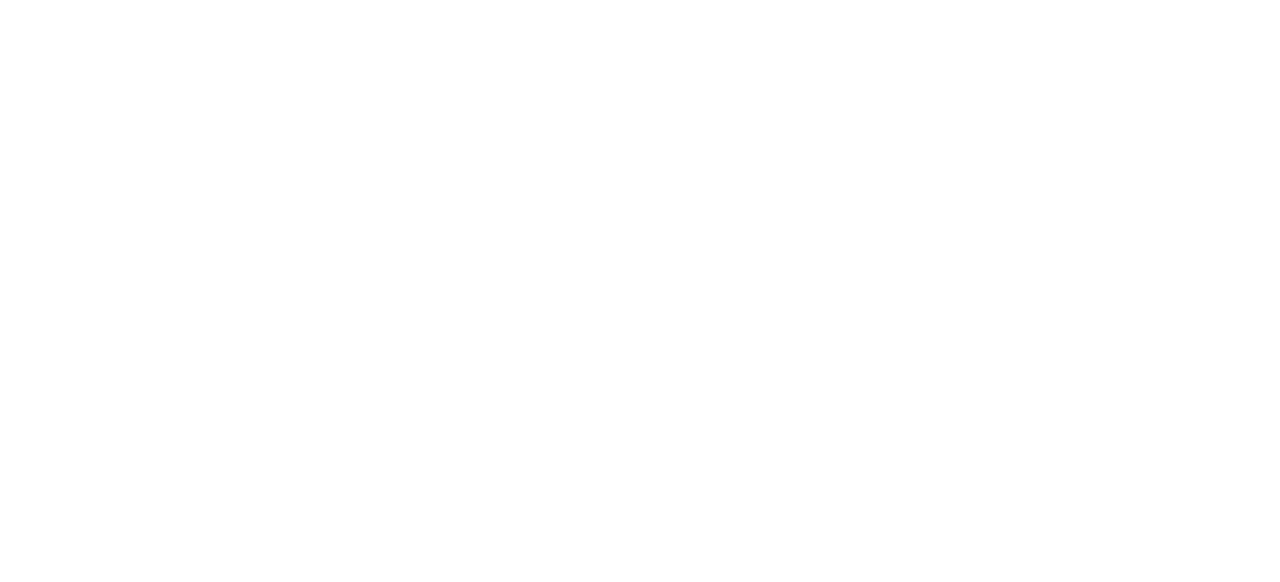
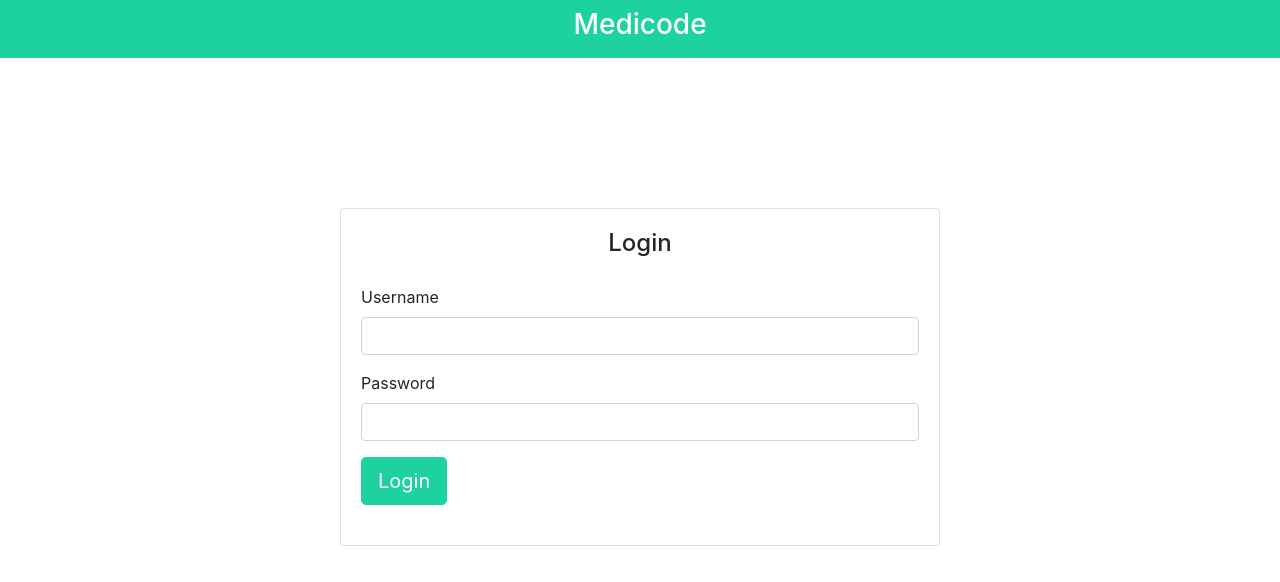
Before and after one commit to daffaputradamar/medicode, an Angular app: page /login in a window 1280 px wide. Before the commit this address led to /. Shown: the top 582 px of the page. Built offline with nearby package versions, Linux system fonts and the light colour scheme.

Commit message:
edit login page

```diff
--- a/angular.json
+++ b/angular.json
@@ -24,13 +24,13 @@
               "src/assets"
             ],
             "styles": [
-              "src/styles.css",
-              "node_modules/bootstrap/dist/css/bootstrap.min.css"
+              "node_modules/bootstrap/dist/css/bootstrap.min.css",
+              "src/styles.css"
             ],
             "scripts": [
-              "node_modules/bootstrap/dist/js/bootstrap.min.js",
               "node_modules/jquery/dist/jquery.min.js",
-              "node_modules/popper.js/dist/umd/popper.min.js"
+              "node_modules/popper.js/dist/umd/popper.min.js",
+              "node_modules/bootstrap/dist/js/bootstrap.min.js"
             ]
           },
           "configurations": {
--- a/package.json
+++ b/package.json
@@ -28,6 +28,7 @@
     "install": "^0.13.0",
     "jquery": "^3.4.1",
     "jwt-decode": "^2.2.0",
+    "popper.js": "^1.16.0",
     "rxjs": "~6.4.0",
     "tslib": "^1.10.0",
     "zone.js": "~0.9.1"
--- a/src/app/app-routing.module.ts
+++ b/src/app/app-routing.module.ts
@@ -4,7 +4,7 @@
 
 const routes: Routes = [
   {
-    path: "",
+    path: "login",
     component:LoginComponent
   }
 ];
--- a/src/app/pages/login/login.component.html
+++ b/src/app/pages/login/login.component.html
@@ -1,25 +1,35 @@
-<nav class="navbar navbar-expand-lg" style="background-color:greenyellow;">
+<nav class="navbar navbar-expand-lg bg-medicode">
   <h3 class="mx-auto" style="color: white;">Medicode</h3>
 </nav>
 
 <div class="container">
-
-
   <div class="card mx-auto" style="width: 600px;margin-top: 150px;">
     <h4 style="margin-top: 20px;text-align: center;">Login</h4>
     <div class="card-body">
       <form style="margin-bottom: 20px;">
         <div class="form-group">
           <label for="">Username</label>
-              <input type="text"
-                class="form-control" name="" id="" aria-describedby="helpId" placeholder="">
+          <input
+            type="text"
+            class="form-control"
+            name=""
+            id=""
+            aria-describedby="helpId"
+            placeholder=""
+          />
         </div>
         <div class="form-group">
           <label for="">Password</label>
-              <input type="text"
-                class="form-control" name="" id="" aria-describedby="helpId" placeholder="">
+          <input
+            type="text"
+            class="form-control"
+            name=""
+            id=""
+            aria-describedby="helpId"
+            placeholder=""
+          />
         </div>
-            <button type="submit" class="btn btn-success">Login</button>
+        <button type="submit" class="btn btn-medicode btn-lg">Login</button>
       </form>
     </div>
   </div>
--- a/src/styles.css
+++ b/src/styles.css
@@ -44,7 +44,7 @@
 }
 
 .btn-medicode {
-  color: #212529;
+  color: #fff;
   background-color: #1dd1a1;
   border-color: #1dd1a1;
 }
```
Also changed, not shown: 1 other file (tests, documents, lock files or other folders). Lines whose indentation alone changed are shown as unchanged.
